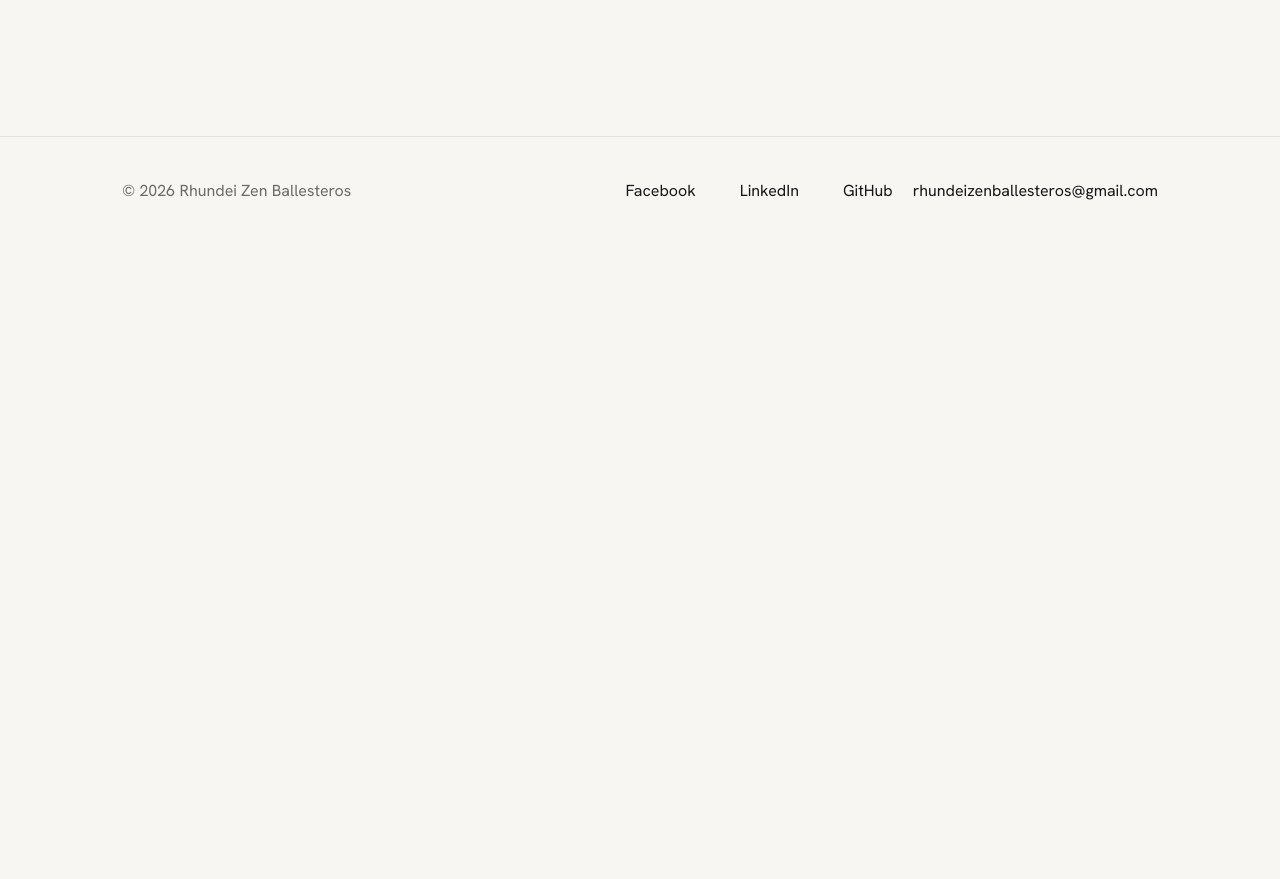
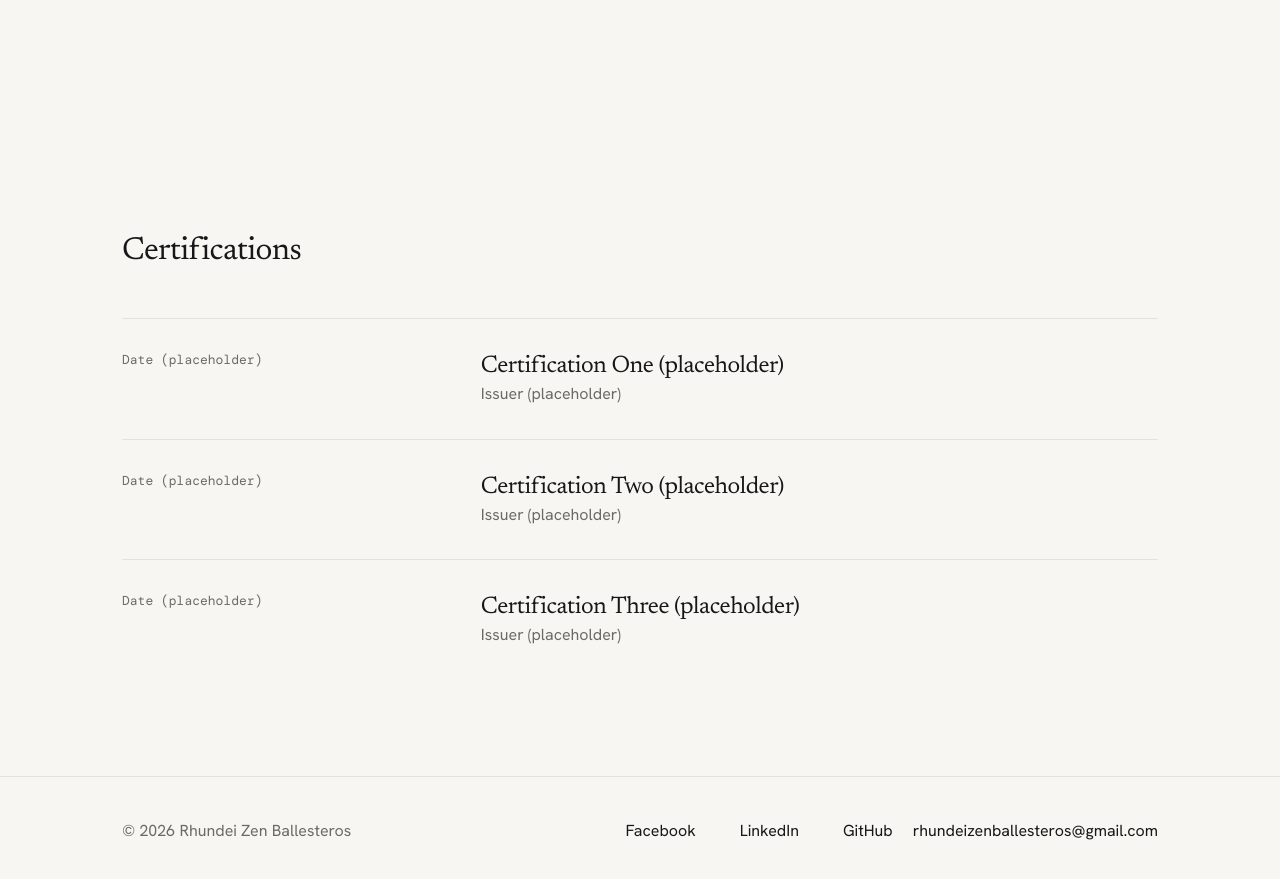
Before and after one commit to rhndzvs/portfolio, a Next.js app: page / in a window 1280 px wide. Shown: the part 2160-3039 px from the top of the page. Before the commit the page ends 2405 px from the top, so only its background shows below. Built offline with nearby package versions, Linux system fonts and the light colour scheme; some icons are missing.

Commit message:
feat: add certifications section to home page

```diff
--- a/src/app/page.tsx
+++ b/src/app/page.tsx
@@ -1,5 +1,6 @@
 import Hero from "@/components/sections/Hero";
 import ExperiencePreview from "@/components/sections/ExperiencePreview";
+import CertificationsPreview from "@/components/sections/CertificationsPreview";
 import ProjectsPreview from "@/components/sections/ProjectsPreview";
 
 export default function Home() {
@@ -8,6 +9,7 @@ export default function Home() {
       <Hero />
       <ProjectsPreview />
       <ExperiencePreview />
+      <CertificationsPreview />
     </>
   );
 }
--- /dev/null
+++ b/src/components/sections/CertificationsPreview.tsx
@@ -0,0 +1,55 @@
+import { ArrowUpRight } from "@boxicons/react";
+import { certifications, type Certification } from "@/content/certifications";
+import Reveal from "@/components/ui/Reveal";
+
+function CertificationRow({ entry }: { entry: Certification }) {
+  return (
+    <li className="border-b border-border last:border-b-0">
+      <Reveal mode="in-view">
+        <div className="grid gap-4 py-6 md:grid-cols-[30%_minmax(0,1fr)] md:gap-12 md:py-8">
+          <p className="font-mono text-label text-muted">{entry.issueDate}</p>
+
+          <div className="flex flex-col gap-2 md:flex-row md:items-start md:justify-between md:gap-6">
+            <div>
+              <h3 className="text-project">{entry.title}</h3>
+              <p className="text-body text-muted">{entry.issuer}</p>
+            </div>
+
+            {entry.credentialUrl && (
+              <a
+                href={entry.credentialUrl}
+                className="inline-flex min-h-11 items-center gap-2 self-start text-nav text-muted underline decoration-border underline-offset-4 hover:text-foreground hover:decoration-foreground focus-visible:ring-2 focus-visible:ring-foreground focus-visible:ring-offset-2 focus-visible:ring-offset-background"
+                target="_blank"
+                rel="noopener noreferrer"
+              >
+                View credential
+                <ArrowUpRight size="sm" aria-hidden="true" />
+              </a>
+            )}
+          </div>
+        </div>
+      </Reveal>
+    </li>
+  );
+}
+
+export default function CertificationsPreview() {
+  return (
+    <section
+      className="py-16 md:py-24"
+      aria-labelledby="certifications-preview-heading"
+    >
+      <Reveal mode="in-view">
+        <h2 id="certifications-preview-heading" className="text-section">
+          Certifications
+        </h2>
+      </Reveal>
+
+      <ul className="mt-8 border-t border-border md:mt-12">
+        {certifications.map((entry) => (
+          <CertificationRow key={entry.id} entry={entry} />
+        ))}
+      </ul>
+    </section>
+  );
+}
--- /dev/null
+++ b/src/content/certifications.ts
@@ -0,0 +1,28 @@
+export type Certification = {
+  id: string;
+  title: string;
+  issuer: string;
+  issueDate: string;
+  credentialUrl?: string;
+};
+
+export const certifications: Certification[] = [
+  {
+    id: "certification-one-placeholder",
+    title: "Certification One (placeholder)",
+    issuer: "Issuer (placeholder)",
+    issueDate: "Date (placeholder)",
+  },
+  {
+    id: "certification-two-placeholder",
+    title: "Certification Two (placeholder)",
+    issuer: "Issuer (placeholder)",
+    issueDate: "Date (placeholder)",
+  },
+  {
+    id: "certification-three-placeholder",
+    title: "Certification Three (placeholder)",
+    issuer: "Issuer (placeholder)",
+    issueDate: "Date (placeholder)",
+  },
+];
```
